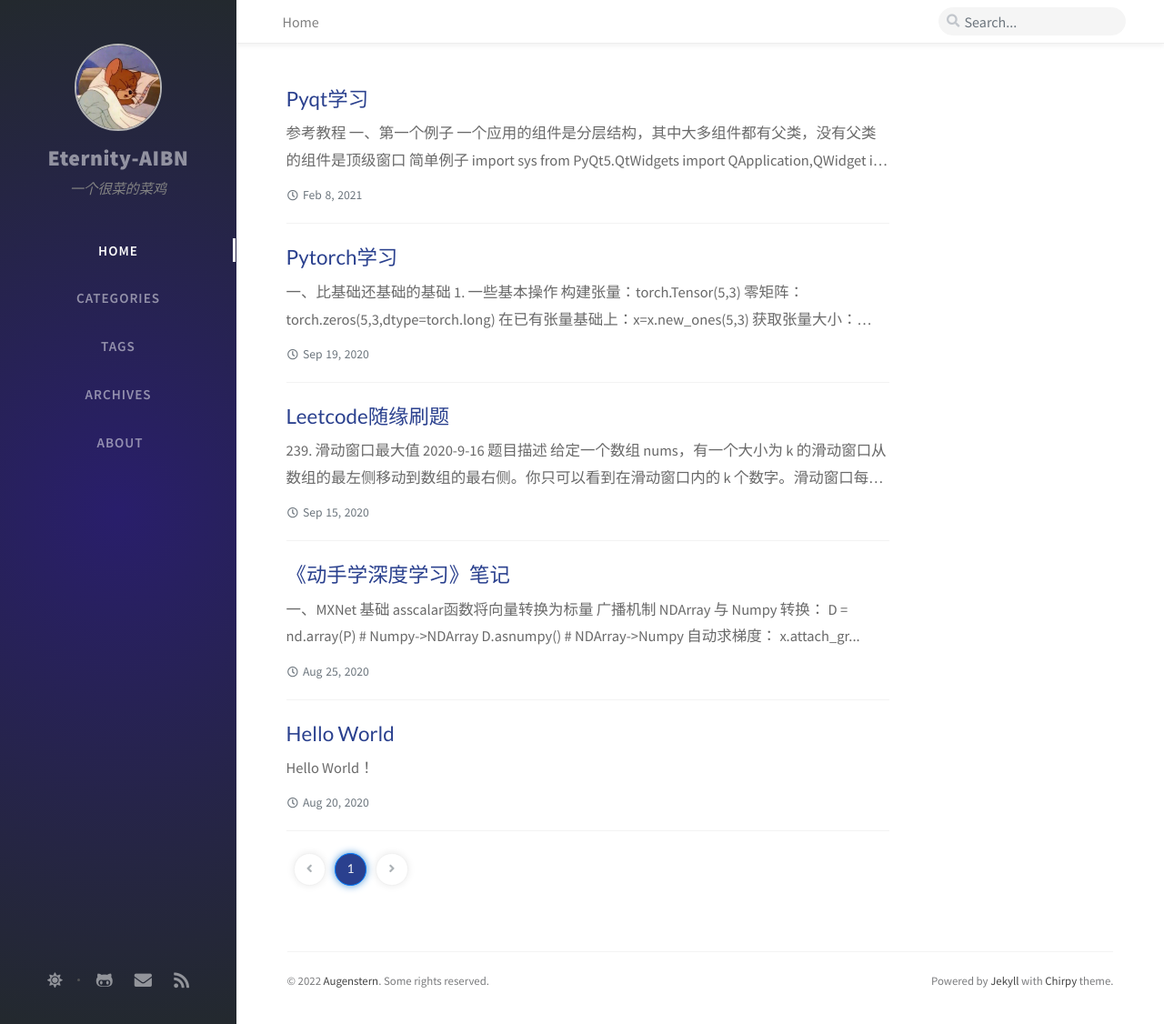
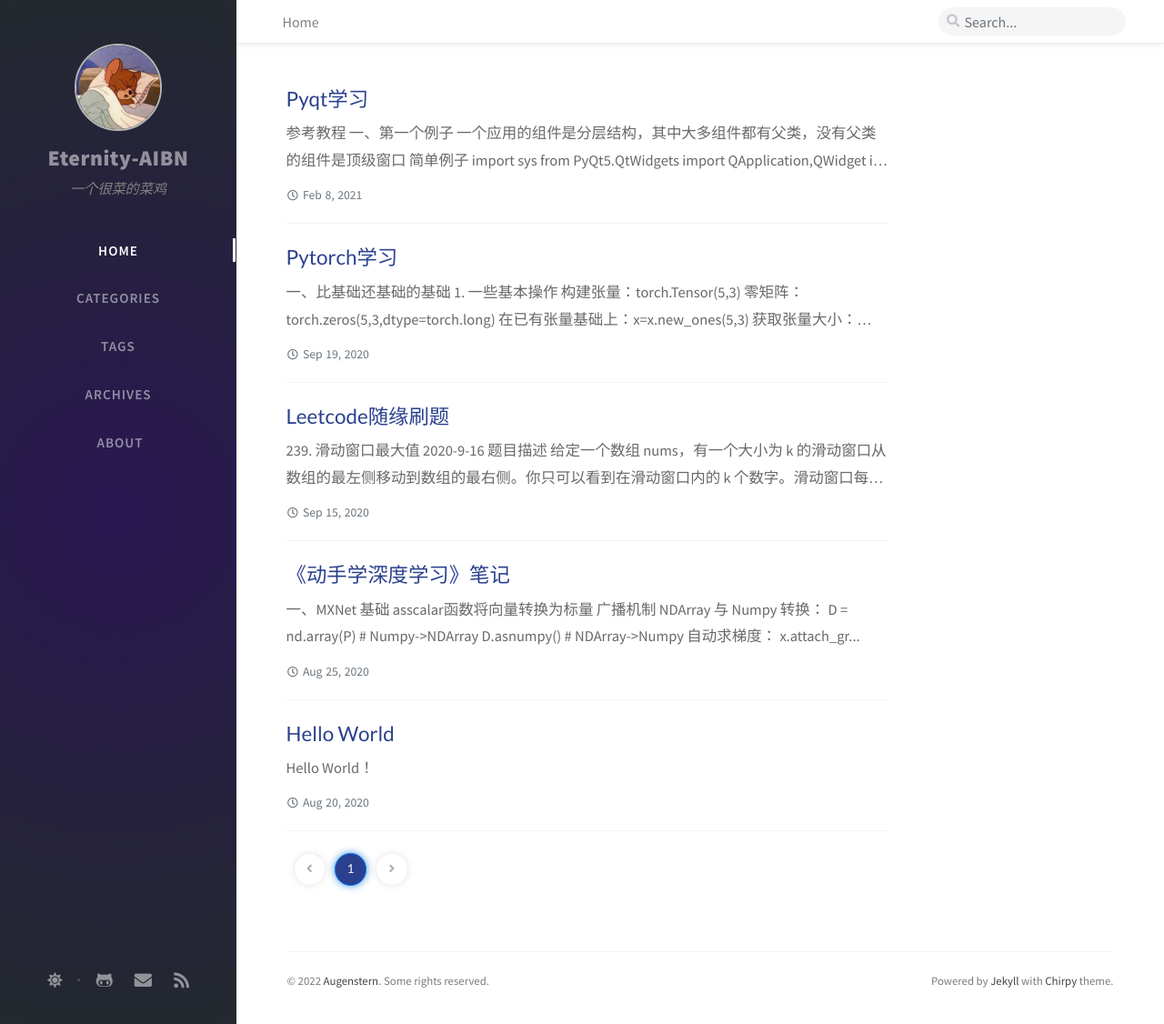
Before and after one commit to Eternity-AIBN/Eternity-AIBN.github.io, a Jekyll site: the page built from index.html, in a window 1280 px wide and 1126 px high. Shown: the whole window at 91% size. Built offline with Jekyll 4.4.1, drawn with Linux system fonts in a browser that asks for light colours; nearby versions of some CDN libraries; the list of posts is cut into pages by our own code; comment, search, counter and statistics services are not loaded.

Commit message:
Update light-typography.scss

```diff
--- a/assets/css/_colors/light-typography.scss
+++ b/assets/css/_colors/light-typography.scss
@@ -29,7 +29,7 @@
   /* Sidebar */
   --sidebar-bg: radial-gradient(
     circle,
-    rgb(41, 30, 107) 0%,
+    rgb(41, 23, 82) 0%,
     rgb(35, 41, 46) 100%);
   --nav-cursor-color: #fcfcfc;
 
```
